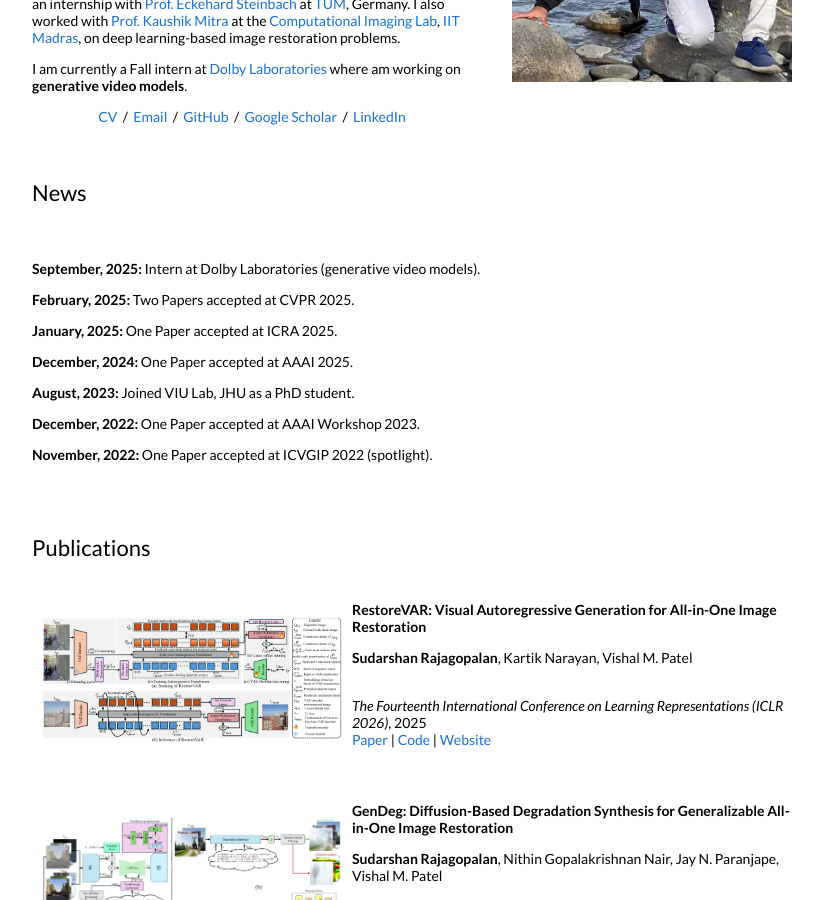
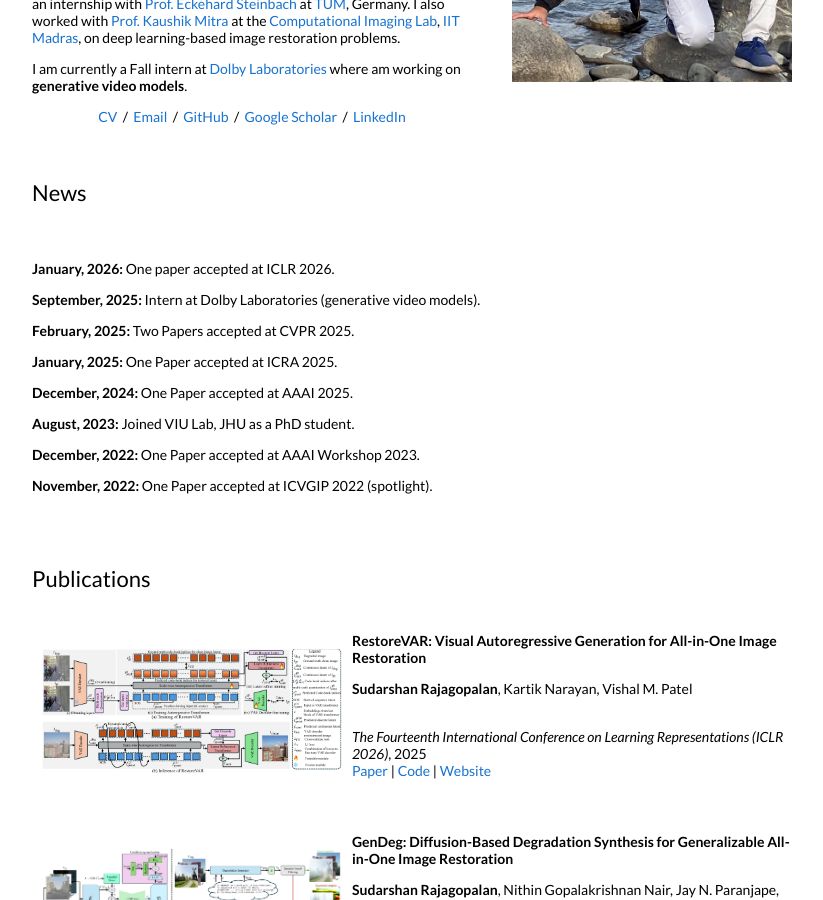
Before and after one commit to sudraj2002/sudraj2002.github.io, a Jekyll site: the page built from _posts/2025-05-15-restorevar.md, in a window 1280 px wide and 900 px high, scrolled down 318 px. Shown: the whole window, without its empty margins (228-1051 px from the left). Built offline with Jekyll 4.4.1, drawn with Linux system fonts in a browser that asks for light colours.

Commit message:
Update default.html

```diff
--- a/_layouts/default.html
+++ b/_layouts/default.html
@@ -91,6 +91,7 @@
         <table style="width:100%;border:0px;border-spacing:0px;border-collapse:separate;margin-right:auto;margin-left:auto;">
           <tr>
             <td style="padding:2.5%;width:100%;vertical-align:middle">
+              <p><strong>January, 2026:</strong> One paper accepted at ICLR 2026.</p>
               <p><strong>September, 2025:</strong> Intern at Dolby Laboratories (generative video models).</p>
               <p><strong>February, 2025:</strong> Two Papers accepted at CVPR 2025.</p>
               <p><strong>January, 2025:</strong> One Paper accepted at ICRA 2025.</p>
```
